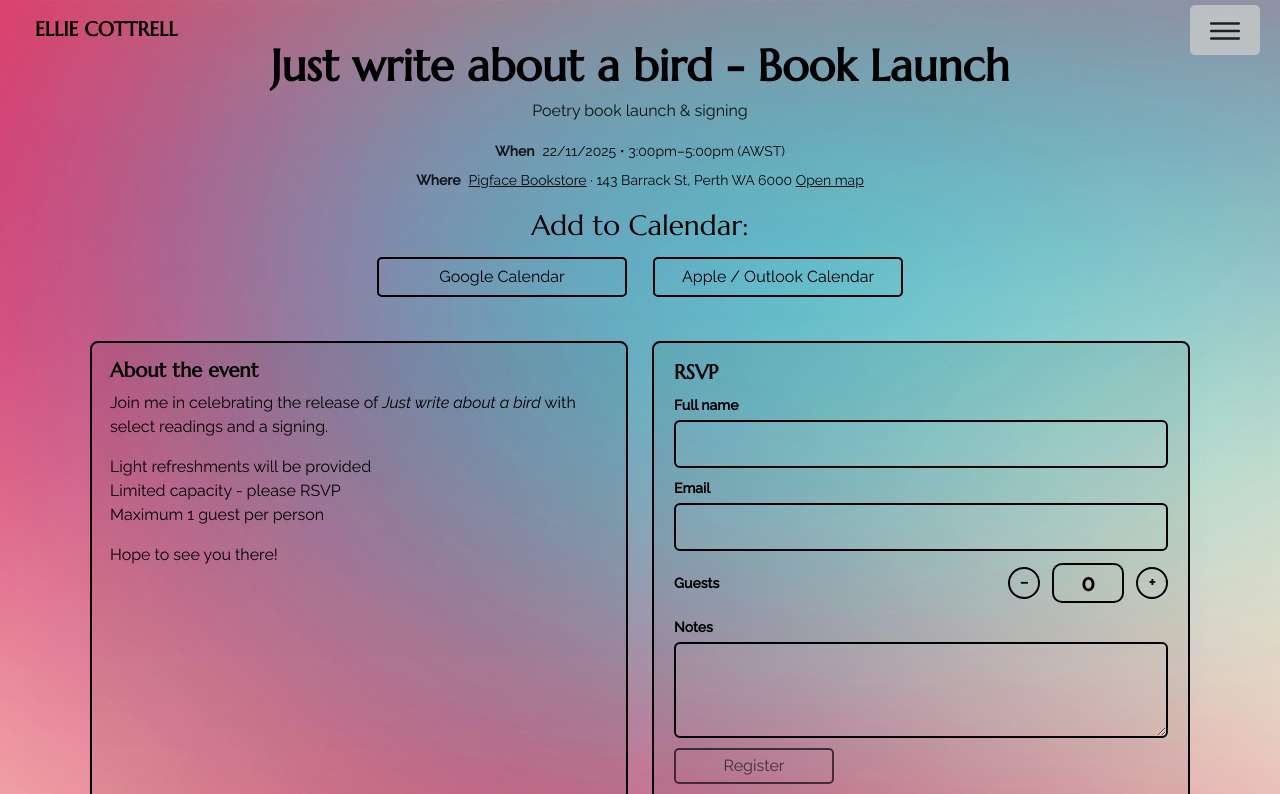
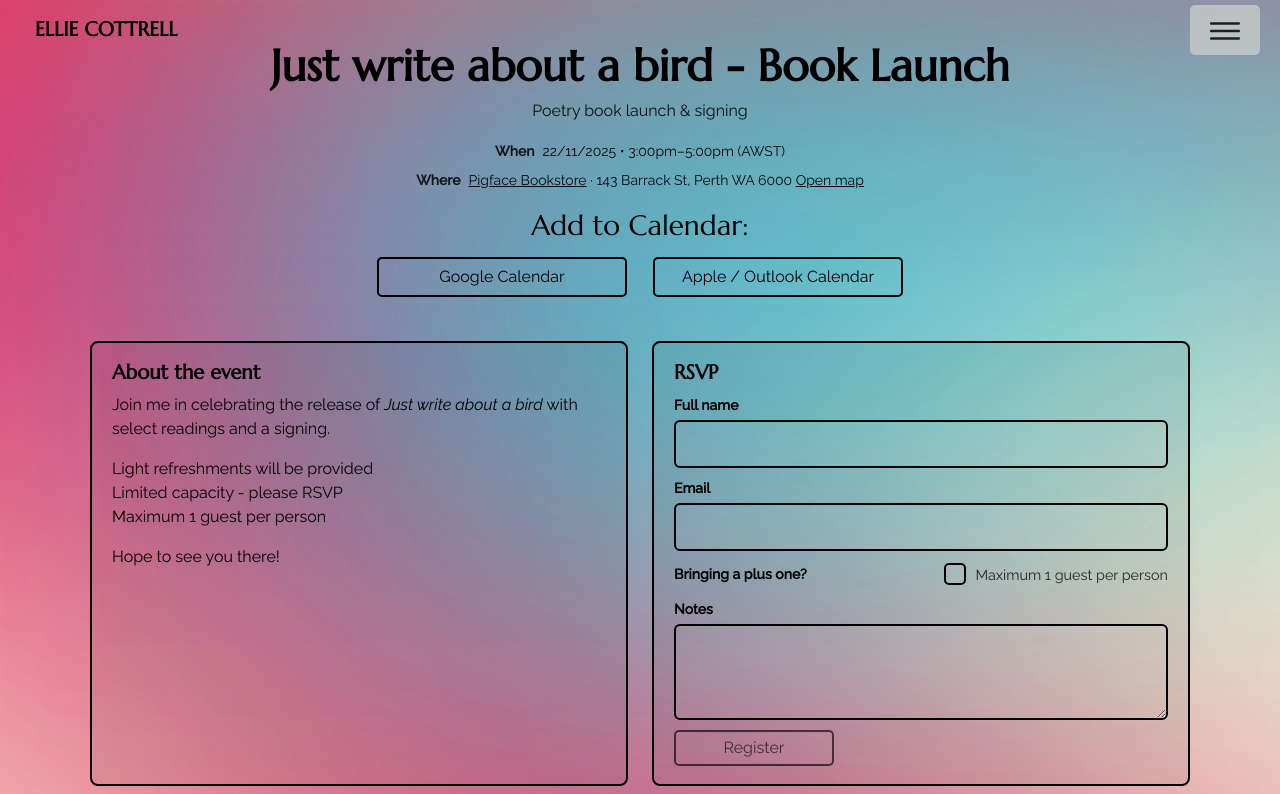
Before and after one commit to p-cottrell/poetry-website, a React (Create React App) app: page /events in a window 1280 px wide. Shown: the top 794 px of the page. Built offline with nearby package versions, Linux system fonts and the light colour scheme.

Commit message:
changes the event page to have a checkbox

```diff
--- a/src/pages/eventRegistration/index.js
+++ b/src/pages/eventRegistration/index.js
@@ -1,6 +1,5 @@
 import React, { useMemo, useState } from "react";
 import * as emailjs from "emailjs-com";
-import { Link } from "react-router-dom";
 import { Helmet, HelmetProvider } from "react-helmet-async";
 import { Container } from "react-bootstrap";
 import { meta } from "../../content_option";
@@ -89,7 +88,7 @@ export const EventRegistration = () => {
   const [form, setForm] = useState({
     name: "",
     email: "",
-    quantity: 0,
+    plusOne: false,   // replaced quantity with checkbox
     notes: "",
     website: "",
     loading: false,
@@ -105,103 +104,6 @@ export const EventRegistration = () => {
       [e.target.name]:
         e.target.type === "checkbox" ? e.target.checked : e.target.value,
     }));
-
-  const onSubmit = async (e) => {
-    e.preventDefault();
-    if (isDisabled) return;
-
-    // honeypot: if filled, silently treat as done
-    if (form.website) {
-      return setForm((f) => ({
-        ...f,
-        loading: false,
-        msg: "Registered!",
-        ok: true,
-      }));
-    }
-
-    setForm((f) => ({ ...f, loading: true, msg: "" }));
-
-    // ---- Build display strings for the template ----
-    const guestsNum = Number(form.quantity) || 0;
-    const guestsLabel =
-      guestsNum === 0 ? "no guests" : guestsNum === 1 ? "1 guest" : `${guestsNum} guests`;
-    const totalAttendees = 1 + guestsNum; // person + guests
-    const eventTimeRange = `${EVENT_TIME_START}–${EVENT_TIME_END} (${EVENT_TIMEZONE})`;
-    const google_link = googleCalHref; // reuse your computed link
-
-    // Params passed to the EVENT_RSVP template
-    const params = {
-      // recipient (auto-reply target)
-      to_email: form.email,
-      reply_to: form.email,
-
-      // form data
-      name: form.name,
-      email: form.email,
-      quantity: guestsNum,
-      notes: form.notes || "(none)",
-
-      // event data
-      event_title: EVENT_TITLE,
-      event_date: EVENT_DATE,
-      event_time_range: eventTimeRange,
-      venue_name: VENUE_NAME,
-      venue_addr: VENUE_ADDR,
-      google_link,
-
-      // friendly labels
-      guests_label: guestsLabel,
-      total_attendees: totalAttendees,
-
-      // meta (optional)
-      template_type: "event_rsvp",
-      variant: "registration",
-      subject_override: `RSVP: ${EVENT_TITLE}`,
-    };
-
-    const serviceId  = process.env.REACT_APP_SERVICE_ID;
-    const templateId = process.env.REACT_APP_EVENT_TEMPLATE_ID;
-    const publicKey  = process.env.REACT_APP_USER_ID;
-
-
-    // Promise timeout helper to avoid UI hanging forever
-    const withTimeout = (p, ms = 15000) =>
-      Promise.race([
-        p,
-        new Promise((_, reject) =>
-          setTimeout(() => reject(new Error("Request timed out")), ms)
-        ),
-      ]);
-
-    try {
-      await withTimeout(emailjs.send(serviceId, templateId, params, publicKey));
-
-      setForm({
-        name: "",
-        email: "",
-        quantity: 1,
-        notes: "",
-        website: "",
-        loading: false,
-        msg: "Registered! Check your inbox for confirmation.",
-        ok: true,
-      });
-    } catch (err) {
-      console.error("EmailJS send failed", err);
-      setForm((f) => ({
-        ...f,
-        loading: false,
-        msg:
-          typeof err?.text === "string"
-            ? `Failed to send: ${err.text}`
-            : err?.message
-            ? `Failed to send: ${err.message}`
-            : "Failed to send your RSVP. Please try again.",
-        ok: false,
-      }));
-    }
-  };
 
   // --- Calendar link (Google) ---
   const googleCalHref = useMemo(() => {
@@ -230,7 +132,7 @@ export const EventRegistration = () => {
     return `https://calendar.google.com/calendar/render?${params.toString()}`;
   }, []);
 
-  // --- Calendar link (Gics) ---
+  // --- Calendar link (ICS) ---
   const handleDownloadICS = () => {
     const EVENT_URL = window.location.href;
 
@@ -251,6 +153,101 @@ export const EventRegistration = () => {
     downloadICSFile(ics, `${slug(EVENT_TITLE)}.ics`);
   };
 
+  const onSubmit = async (e) => {
+    e.preventDefault();
+    if (isDisabled) return;
+
+    // honeypot: if filled, silently treat as done
+    if (form.website) {
+      return setForm((f) => ({
+        ...f,
+        loading: false,
+        msg: "Registered!",
+        ok: true,
+      }));
+    }
+
+    setForm((f) => ({ ...f, loading: true, msg: "" }));
+
+    // ---- Build display strings for the template ----
+    const guestsNum = form.plusOne ? 1 : 0; // derive from checkbox
+    const guestsLabel =
+      guestsNum === 0 ? "no guests" : guestsNum === 1 ? "1 guest" : `${guestsNum} guests`;
+    const totalAttendees = 1 + guestsNum; // person + guests
+    const eventTimeRange = `${EVENT_TIME_START}–${EVENT_TIME_END} (${EVENT_TIMEZONE})`;
+    const google_link = googleCalHref; // reuse computed link
+
+    // Params passed to the EVENT_RSVP template
+    const params = {
+      // recipient (auto-reply target)
+      to_email: form.email,
+      reply_to: form.email,
+
+      // form data
+      name: form.name,
+      email: form.email,
+      quantity: guestsNum,           // keep same key, but value now from plusOne
+      notes: form.notes || "(none)",
+
+      // event data
+      event_title: EVENT_TITLE,
+      event_date: EVENT_DATE,
+      event_time_range: eventTimeRange,
+      venue_name: VENUE_NAME,
+      venue_addr: VENUE_ADDR,
+      google_link,
+
+      // friendly labels
+      guests_label: guestsLabel,
+      total_attendees: totalAttendees,
+
+      // meta (optional)
+      template_type: "event_rsvp",
+      variant: "registration",
+      subject_override: `RSVP: ${EVENT_TITLE}`,
+    };
+
+    const serviceId  = process.env.REACT_APP_SERVICE_ID;
+    const templateId = process.env.REACT_APP_EVENT_TEMPLATE_ID;
+    const publicKey  = process.env.REACT_APP_USER_ID;
+
+    // Promise timeout helper to avoid UI hanging forever
+    const withTimeout = (p, ms = 15000) =>
+      Promise.race([
+        p,
+        new Promise((_, reject) =>
+          setTimeout(() => reject(new Error("Request timed out")), ms)
+        ),
+      ]);
+
+    try {
+      await withTimeout(emailjs.send(serviceId, templateId, params, publicKey));
+
+      setForm({
+        name: "",
+        email: "",
+        plusOne: false, // reset checkbox
+        notes: "",
+        website: "",
+        loading: false,
+        msg: "Registered! Check your inbox for confirmation.",
+        ok: true,
+      });
+    } catch (err) {
+      console.error("EmailJS send failed", err);
+      setForm((f) => ({
+        ...f,
+        loading: false,
+        msg:
+          typeof err?.text === "string"
+            ? `Failed to send: ${err.text}`
+            : err?.message
+            ? `Failed to send: ${err.message}`
+            : "Failed to send your RSVP. Please try again.",
+        ok: false,
+      }));
+    }
+  };
 
   return (
     <>
@@ -392,47 +389,20 @@ export const EventRegistration = () => {
                     className="form-control"
                   />
 
-                  {/* Guests stepper */}
+                  {/* Plus One checkbox (replaces stepper) */}
                   <div className="attending-field">
-                    <label htmlFor="quantity" className="attending-label">
-                      Guests
+                    <label htmlFor="plusOne" className="attending-label">
+                      Bringing a plus one?
                     </label>
-                    <div
-                      className="attending-stepper"
-                      role="group"
-                      aria-label="Guests selector"
-                    >
-                      <button
-                        type="button"
-                        className="stepper-btn"
-                        aria-label="Decrease"
-                        onClick={() =>
-                          setForm((f) => ({
-                            ...f,
-                            quantity: Math.max(0, Number(f.quantity) - 1),
-                          }))
-                        }
-                      >
-                        &minus;
-                      </button>
-
-                      <div className="stepper-value" aria-live="polite">
-                        {form.quantity}
-                      </div>
-
-                      <button
-                        type="button"
-                        className="stepper-btn"
-                        aria-label="Increase"
-                        onClick={() =>
-                          setForm((f) => ({
-                            ...f,
-                            quantity: Math.min(1, Number(f.quantity) + 1),
-                          }))
-                        }
-                      >
-                        +
-                      </button>
+                    <div className="attending-checkbox">
+                      <input
+                        id="plusOne"
+                        name="plusOne"
+                        type="checkbox"
+                        checked={!!form.plusOne}
+                        onChange={onChange}
+                      />
+                      <span className="attending-hint">Maximum 1 guest per person</span>
                     </div>
                   </div>
 
--- a/src/pages/eventRegistration/style.css
+++ b/src/pages/eventRegistration/style.css
@@ -53,18 +53,13 @@
   gap: 26px;
   margin-top: 15px;
   justify-content: center;
+  align-items: center;
+  align-content: center;
 }
 .regpage__cta {
   min-width: 250px;
   background: transparent;
   height: 40px;
-}
-
-
-.regpage__hero-cta {
-  justify-content: center;
-  align-items: center;
-  align-content: center;
 }
 .regpage__hero-cta .ac_btn {
   display: inline-flex;
@@ -88,7 +83,13 @@
   justify-items: center;
   align-items: start;
 }
+@media (max-width: 980px) {
+  .regpage__grid {
+    grid-template-columns: 1fr;
+  }
+}
 
+/* About + Card */
 .regpage__about,
 .card {
   border: 2px solid var(--secondary-color);
@@ -96,28 +97,11 @@
   background: var(--card-bg);
   padding: 18px 20px;
   color: var(--text-color);
-
   display: flex;
   flex-direction: column;
   height: 100%;
   width: 100%;
   box-sizing: border-box;
-}
-
-@media (max-width: 980px) {
-  .regpage__grid {
-    grid-template-columns: 1fr;
-  }
-}
-
-/* About box */
-.regpage__about {
-  border: 2px solid var(--secondary-color);
-  border-radius: 8px;
-  background: var(--card-bg);
-  padding: 16px 18px;
-  color: var(--text-color);
-  max-width: 100%;
 }
 .h2 {
   font-size: 20px;
@@ -132,31 +116,10 @@
 .muted {
   opacity: 0.85;
 }
-.bullets {
-  margin: 8px 0 0 18px;
-}
-.inline-link {
-  color: var(--text-color);
-  text-decoration: underline;
-}
-
-/* Card container for form */
-.card {
-  border: 2px solid var(--secondary-color);
-  border-radius: 8px;
-  background: var(--card-bg);
-  padding: 18px 20px;
-  color: var(--text-color);
-  transition: box-shadow 0.3s ease, transform 0.2s ease;
-}
 
 /* ===== Event Registration (scoped inside .card) ===== */
-.event-registration-form {
-  max-width: 100%;
-}
-.form-heading {
-  margin: 0 0 10px;
-}
+.event-registration-form { max-width: 100%; }
+.form-heading { margin: 0 0 10px; }
 
 /* Labels */
 .event-registration-form label.block {
@@ -190,7 +153,7 @@
   left: -9999px;
 }
 
-/* Guests stepper */
+/* ===== Plus-one checkbox ===== */
 .attending-field {
   display: flex;
   align-items: center;
@@ -198,59 +161,96 @@
   gap: 12px;
   margin: 12px 0 14px;
 }
+
 .attending-label {
   font-size: 14px;
   font-weight: 700;
   color: var(--text-color);
 }
-.attending-stepper {
+
+.attending-checkbox {
   display: flex;
   align-items: center;
-  gap: 12px;
-}
-.stepper-btn {
-  width: 32px;
-  height: 32px;
-  display: grid;
-  place-items: center;
-  background: transparent;
-  border: 2px solid var(--text-color);
-  border-radius: 9999px;
-  color: var(--text-color);
-  font-size: 16px;
-  font-weight: 800;
-  line-height: 1;
-  cursor: pointer;
-}
-.stepper-btn:hover {
-  background: rgba(0, 0, 0, 0.07);
-}
-.stepper-value {
-  min-width: 72px;
-  height: 40px;
-  padding: 0 10px;
-  display: flex;
-  align-items: center;
-  justify-content: center;
-  border: 2px solid var(--text-color);
-  border-radius: 10px;
-  background: transparent;
-  color: var(--text-color);
-  font-size: 22px;
-  font-weight: 700;
-  line-height: 1;
+  gap: 0.6rem;
 }
 
-/* Consent checkbox */
-.consent {
-  display: flex;
-  align-items: flex-start;
-  gap: 10px;
-  margin: 10px 0 6px;
-  font-size: 14px;
+/* Modern checkbox with smooth tick */
+.attending-checkbox input[type="checkbox"] {
+  -webkit-appearance: none;
+  appearance: none;
+  width: 22px;
+  height: 22px;
+  border: 2px solid var(--secondary-color);
+  border-radius: 5px;
+  background: rgba(255, 255, 255, 0.04);
+  cursor: pointer;
+  position: relative;
+  transition: all 0.25s ease;
 }
-.consent input {
-  margin-top: 2px;
+
+.attending-checkbox input[type="checkbox"]:hover {
+  border-color: var(--primary-color);
+}
+
+.attending-checkbox input[type="checkbox"]:checked {
+  background: var(--primary-color);
+  border-color: var(--primary-color);
+  box-shadow: 0 0 6px color-mix(in oklab, var(--primary-color) 60%, transparent);
+}
+
+/* Smooth tick animation */
+.attending-checkbox input[type="checkbox"]::after {
+  content: "";
+  position: absolute;
+  top: 4px;
+  left: 7px;
+  width: 5px;
+  height: 10px;
+  border-right: 2px solid #000;
+  border-bottom: 2px solid #000f;
+  transform: scale(0) rotate(0deg);
+  opacity: 0;
+  transition: all 0.25s ease;
+  transform-origin: center;
+}
+
+.attending-checkbox input[type="checkbox"]:checked::after {
+  transform: scale(1) rotate(45deg);
+  opacity: 1;
+}
+
+/* Focus ring (keyboard) */
+.attending-checkbox input[type="checkbox"]:focus-visible {
+  outline: none;
+  box-shadow: 0 0 0 3px color-mix(in oklab, var(--primary-color) 35%, transparent);
+}
+
+/* Subtle pulse when checked */
+.attending-checkbox input[type="checkbox"]:checked::before {
+  content: "";
+  position: absolute;
+  inset: 0;
+  border-radius: 5px;
+  background: rgba(255, 255, 255, 0.25);
+  animation: pulse 0.25s ease;
+}
+
+@keyframes pulse {
+  0% { transform: scale(0.9); opacity: 0.4; }
+  100% { transform: scale(1); opacity: 0; }
+}
+
+/* Hint text */
+.attending-hint {
+  font-size: 0.9rem;
+  opacity: 0.8;
+}
+
+/* Hide the hint on phones */
+@media (max-width: 600px) {
+  .attending-hint {
+    display: none;
+  }
 }
 
 /* Submit */
@@ -260,9 +260,7 @@
 }
 
 /* Success state */
-.success-block {
-  text-align: left;
-}
+.success-block { text-align: left; }
 .success-actions {
   display: flex;
   flex-wrap: wrap;
@@ -271,9 +269,5 @@
 }
 
 /* Success/error text */
-.text-success {
-  color: #2ecc71;
-}
-.text-danger {
-  color: #ff5a5f;
-}
+.text-success { color: #2ecc71; }
+.text-danger { color: #ff5a5f; }
```
Also changed, not shown: 1 other file (tests, documents, lock files or other folders).
